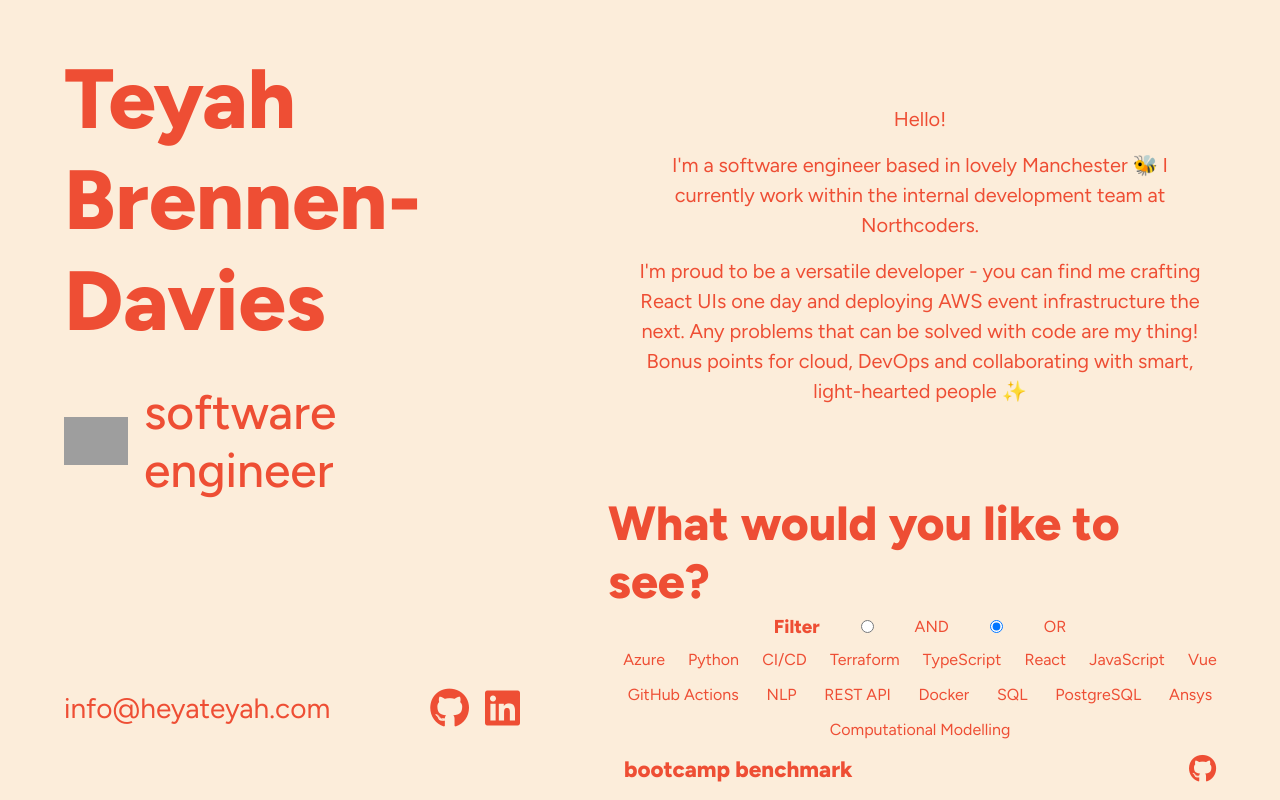
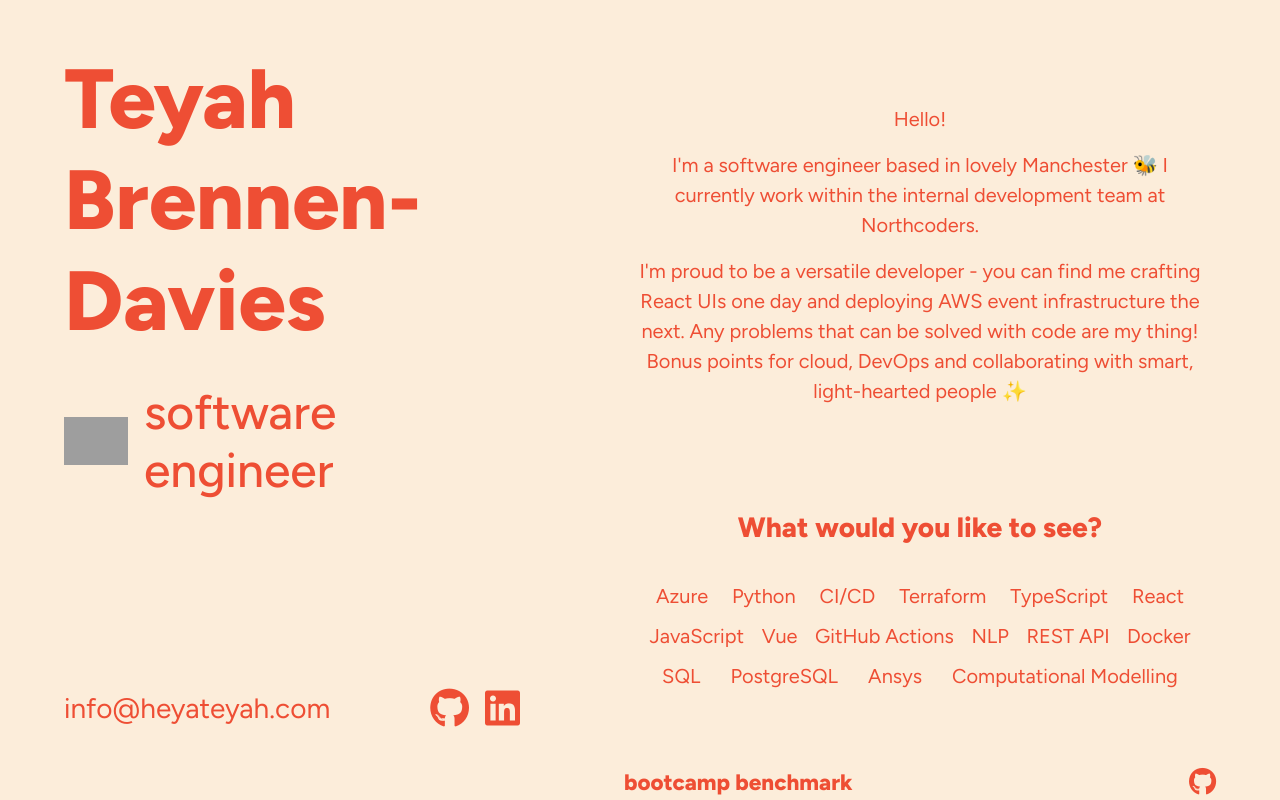
Before and after one commit to teyahbd/my-portfolio-site, a React (Vite) app: page / in a window 1280 px wide. Shown: the top 800 px of the page. Built offline with nearby package versions, Linux system fonts and the light colour scheme; grey boxes are pictures that could not be loaded; a web font is replaced by a local one.

Commit message:
refactor: simplify stack filter

```diff
--- a/src/atoms/StackButton/StackButton.tsx
+++ b/src/atoms/StackButton/StackButton.tsx
@@ -1,44 +1,33 @@
+import { ProjectFields } from "../../data/projects";
 import "./styles.css";
 
 interface StackButton {
   text: string;
-  selectedStack: string[];
-  setSelectedStack: React.Dispatch<React.SetStateAction<string[]>>;
-  displayedProjectsStacks: string[];
-  isAnd: boolean;
+  selectedStack: string | null;
+  setSelectedStack: React.Dispatch<React.SetStateAction<string | null>>;
+  setDisplayedProjects: React.Dispatch<React.SetStateAction<ProjectFields[]>>;
 }
 
 function StackButton({
   text,
   selectedStack,
   setSelectedStack,
-  displayedProjectsStacks,
-  isAnd,
+  setDisplayedProjects,
 }: StackButton) {
-  const isSelected = selectedStack.includes(text);
-  const isDisabled =
-    !displayedProjectsStacks.includes(text) &&
-    !isSelected &&
-    selectedStack.length !== 0 &&
-    isAnd;
+  const isSelected = selectedStack === text;
   function handleClick(event: React.MouseEvent) {
     event?.preventDefault();
+    setDisplayedProjects([]);
+
     const newValue = (event.target as HTMLElement).textContent;
-    let newStackArray = [...selectedStack];
 
-    if (newValue && selectedStack.includes(newValue)) {
-      newStackArray = newStackArray.filter((stack) => stack !== newValue);
-    } else if (newValue) {
-      newStackArray.push(newValue);
-    }
-    setSelectedStack(newStackArray);
+    const selected = newValue === selectedStack ? null : newValue;
+
+    setSelectedStack(selected);
   }
   return (
     <button
-      className={`stack-button ${isSelected ? "stack-button-selected" : ""} ${
-        isDisabled ? "stack-button-disabled" : ""
-      }`}
-      disabled={isDisabled}
+      className={`stack-button ${isSelected ? "stack-button-selected" : ""}`}
       onClick={handleClick}
     >
       {text}
--- a/src/atoms/StackButton/styles.css
+++ b/src/atoms/StackButton/styles.css
@@ -8,21 +8,15 @@
   outline: inherit;
   height: fit-content;
   width: fit-content;
+  font-size: var(--medium-font-size);
+  transition-duration: 0.3s;
 }
 
 .stack-button:hover {
   cursor: pointer;
-  color: var(--tertiary-font-color);
+  color: #e98171;
 }
 
 .stack-button-selected {
-  color: var(--tertiary-font-color);
+  color: var(--tertiary-font-color) !important;
 }
-
-.stack-button-disabled {
-  color: grey;
-}
-.stack-button-disabled:hover {
-  cursor: not-allowed;
-  color: grey;
-}
--- a/src/organisms/StackFilter/StackFilter.tsx
+++ b/src/organisms/StackFilter/StackFilter.tsx
@@ -1,49 +1,31 @@
-import StackAndOrToggle from "../../atoms/StackAndOrToggle/StackAndOrToggle";
 import StackButton from "../../atoms/StackButton/StackButton";
+import { ProjectFields } from "../../data/projects";
 import "./styles.css";
 
 interface StackFilterProps {
   stack: string[];
-  selectedStack: string[];
-  setSelectedStack: React.Dispatch<React.SetStateAction<string[]>>;
-  isAnd: boolean;
-  setIsAnd: React.Dispatch<React.SetStateAction<boolean>>;
-  displayedProjectsStacks: string[];
+  selectedStack: string | null;
+  setSelectedStack: React.Dispatch<React.SetStateAction<string | null>>;
+  setDisplayedProjects: React.Dispatch<React.SetStateAction<ProjectFields[]>>;
 }
 
 function StackFilter({
   stack,
   selectedStack,
   setSelectedStack,
-  isAnd,
-  setIsAnd,
-  displayedProjectsStacks,
+  setDisplayedProjects,
 }: StackFilterProps) {
   return (
     <div id="stack-filter">
-      <div id="stack-filter-options">
-        {/* {selectedStack.length > 0 ? ( */}
-        <>
-          <h3>Filter</h3>
-          <StackAndOrToggle
-            isAnd={isAnd}
-            setIsAnd={setIsAnd}
-            setSelectedStack={setSelectedStack}
-          />
-        </>
-        {/* ) : (
-          <></>
-        )} */}
-      </div>
       <div id="stack-button-container">
-        {stack.map((item) => {
+        {stack.map((item, index) => {
           return (
             <StackButton
               text={item}
               selectedStack={selectedStack}
               setSelectedStack={setSelectedStack}
-              displayedProjectsStacks={displayedProjectsStacks}
-              isAnd={isAnd}
+              setDisplayedProjects={setDisplayedProjects}
+              key={index}
             />
           );
         })}
--- a/src/organisms/StackFilter/styles.css
+++ b/src/organisms/StackFilter/styles.css
@@ -4,6 +4,9 @@
   align-items: center;
   justify-content: space-between;
   width: 100%;
+  padding: calc(2 * var(--standard-padding-size));
+  padding-top: var(--standard-padding-size);
+  padding-bottom: calc(4 * var(--standard-padding-size));
 }
 
 #stack-button-container {
--- a/src/pages/ScrollContainer/ScrollContainer.tsx
+++ b/src/pages/ScrollContainer/ScrollContainer.tsx
@@ -1,13 +1,13 @@
 import CreditFooter from "../../atoms/CreditFooter/CreditFooter";
 import ContactFooter from "../../organisms/ContactFooter/ContactFooter";
-import Project from "../../organisms/Project/Project";
 import "./styles.css";
 import IntroParagraph from "../../atoms/IntroParagraph/IntroParagraph";
-import LinkButton from "../../atoms/LinkButton/LinkButton";
 import { ProjectFields } from "../../data/projects";
 import { Info } from "../../data/info";
 import StackFilter from "../../organisms/StackFilter/StackFilter";
 import { useEffect, useState } from "react";
+import Project from "../../organisms/Project/Project";
+import LinkButton from "../../atoms/LinkButton/LinkButton";
 
 interface ScrollContainerProps {
   intro: string[];
@@ -17,11 +17,7 @@ interface ScrollContainerProps {
 }
 
 function ScrollContainer(props: ScrollContainerProps) {
-  const [selectedStack, setSelectedStack] = useState([] as string[]);
-  const [isAnd, setIsAnd] = useState(false);
-  const [displayedProjectsStacks, setDisplayedProjectsStacks] = useState(
-    [] as string[],
-  );
+  const [selectedStack, setSelectedStack] = useState<string | null>(null);
   const [displayedProjects, setDisplayedProjects] = useState(
     [] as ProjectFields[],
   );
@@ -30,25 +26,23 @@ function ScrollContainer(props: ScrollContainerProps) {
     const currentStacks: string[] = [];
     const currentProjects: ProjectFields[] = [];
     props.projects.forEach((project) => {
-      const isStackSelected = isAnd
-        ? selectedStack.every((stack) => project.stack?.includes(stack))
-        : selectedStack.some((stack) => project.stack?.includes(stack));
+      const isStackSelected = selectedStack
+        ? project.stack?.includes(selectedStack)
+        : false;
 
-      const displayProject = isStackSelected || selectedStack.length === 0;
+      const displayProject = isStackSelected || !selectedStack;
 
       if (displayProject) {
         currentProjects.push(project);
-        if (isAnd && selectedStack.length !== 0) {
+        if (!selectedStack) {
           project.stack?.forEach((stack) => {
             currentStacks.push(stack);
           });
         }
       }
     });
-
-    setDisplayedProjectsStacks(currentStacks);
     setDisplayedProjects(currentProjects);
-  }, [selectedStack, isAnd, props.projects]);
+  }, [selectedStack, props.projects]);
 
   return (
     <div id="scroll-container" className="fade-in-slow">
@@ -63,14 +57,12 @@ function ScrollContainer(props: ScrollContainerProps) {
         stack={props.stack}
         selectedStack={selectedStack}
         setSelectedStack={setSelectedStack}
-        isAnd={isAnd}
-        setIsAnd={setIsAnd}
-        displayedProjectsStacks={displayedProjectsStacks}
+        setDisplayedProjects={setDisplayedProjects}
       />
       {displayedProjects.map((project, index) => {
         return (
           <>
-            <Project>
+            <Project index={index}>
               {index !== 0 ? <p className="separator">✿✿✿</p> : <></>}
               <div className="project-header">
                 <h4 className="project-name">
--- a/src/pages/ScrollContainer/styles.css
+++ b/src/pages/ScrollContainer/styles.css
@@ -70,8 +70,9 @@ p {
 }
 
 .stack-filter-header {
-  padding: 0;
-  text-align: left;
+  padding: var(--standard-padding-size) !important;
+  text-align: center !important;
+  font-size: var(--medlar-font-size) !important;
 }
 
 @media only screen and (max-width: 1024px) {
```
